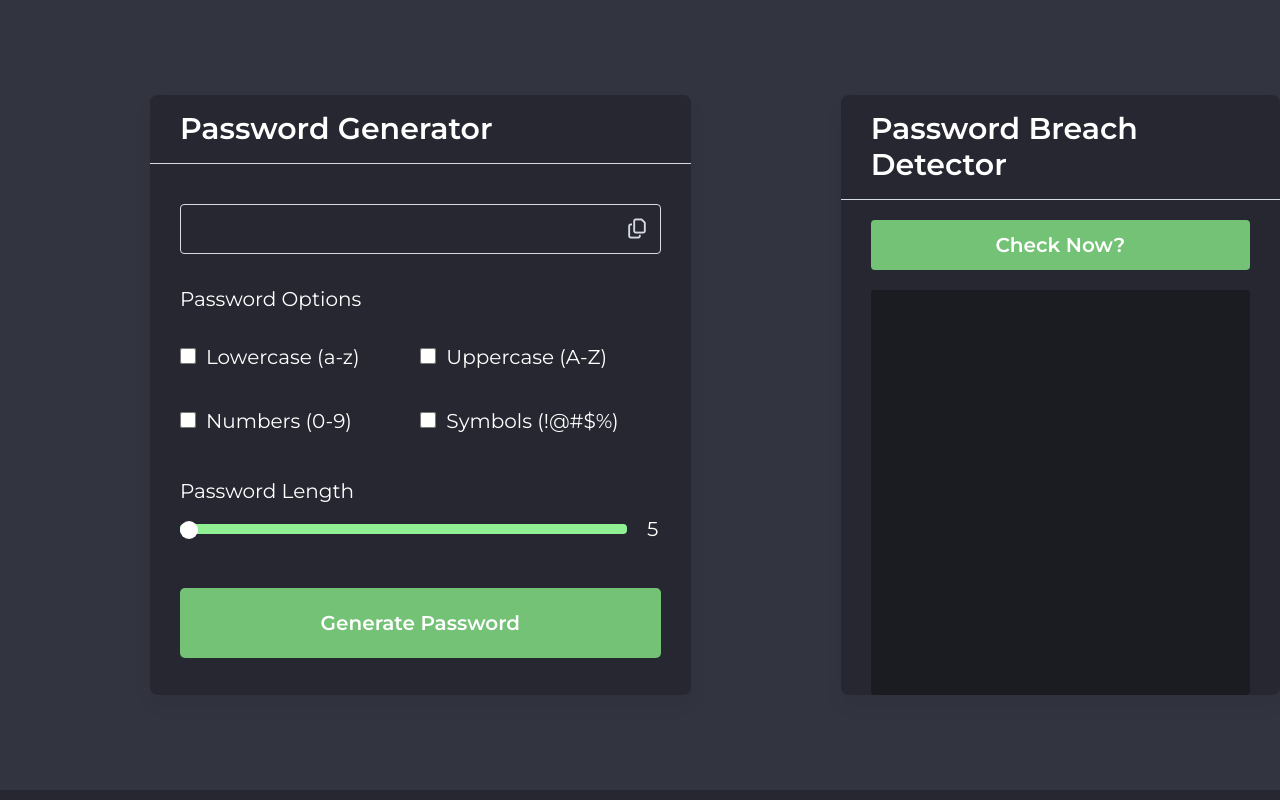
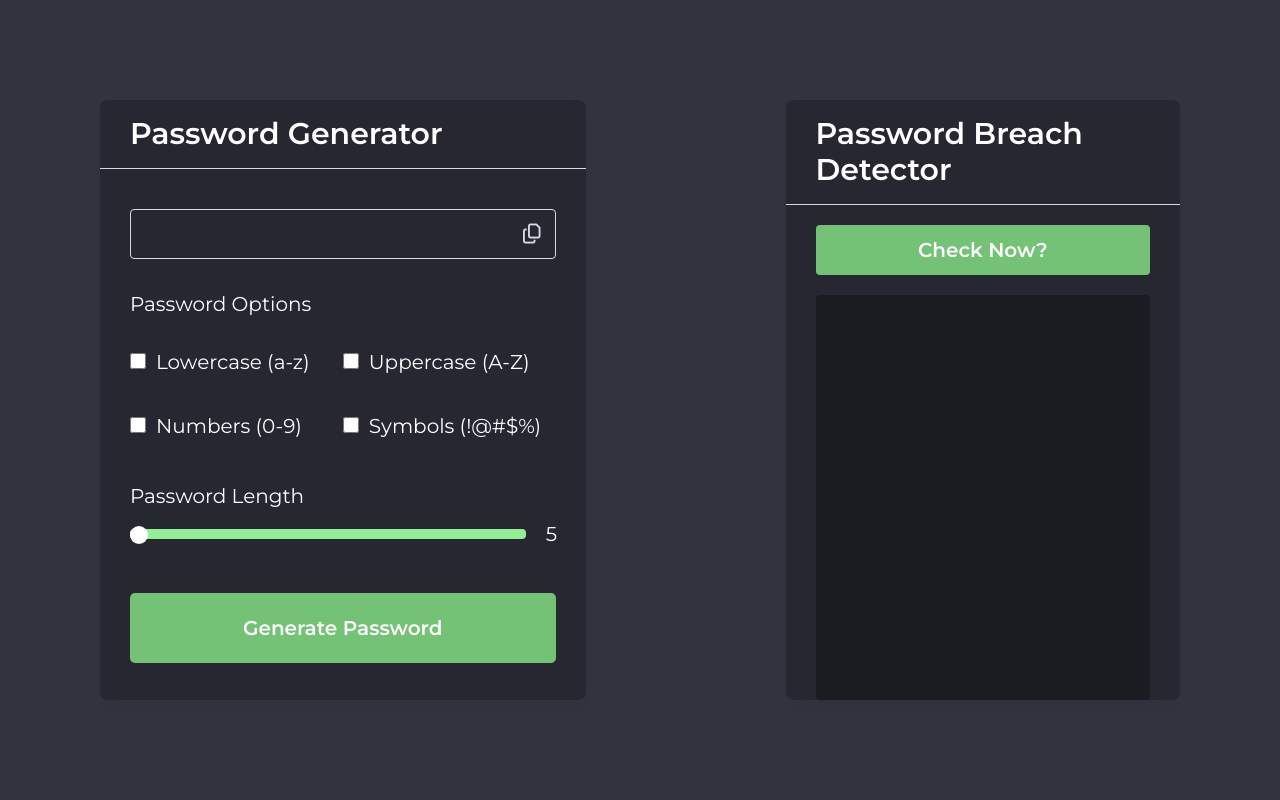
Before and after one commit to CAC-TX06/PeakPass, a Flask app: page /tools in a window 1280 px wide. Shown: the part 80-880 px from the top of the page. Run offline with Flask 2, Linux system fonts and the light colour scheme; a user stored in the database is signed in; a database or web service that is not in the repository returns one stand-in record (values such as "Sample title"); parts of the project's set-up code (start-up, migrations or seed data) failed here and were passed over; some libraries are stand-ins or nearby versions.

Commit message:
Responsive Center

```diff
--- a/website/templates/tools.html
+++ b/website/templates/tools.html
@@ -367,6 +367,7 @@
     .wrapper {
       display: flex;
       flex-direction: row;
+      justify-content: center;
     }
 
     label {
@@ -381,7 +382,7 @@
       background-color: rgb(38, 39, 48);
       border-radius: 8px;
       box-shadow: 0 10px 20px rgba(0,0,0,0.05);
-      margin: 95px 0 95px 150px
+      margin: 100px;
     }
 
     .gene-container h2{
@@ -539,7 +540,7 @@
       background-color: rgb(38, 39, 48);
       border-radius: 8px;
       box-shadow: 0 10px 20px rgba(0,0,0,0.05);
-      margin: 95px 0 95px 150px;
+      margin: 100px;
     }
 
     .breach-container h2 {
```
